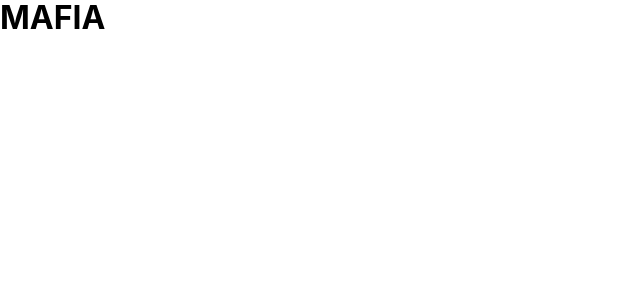
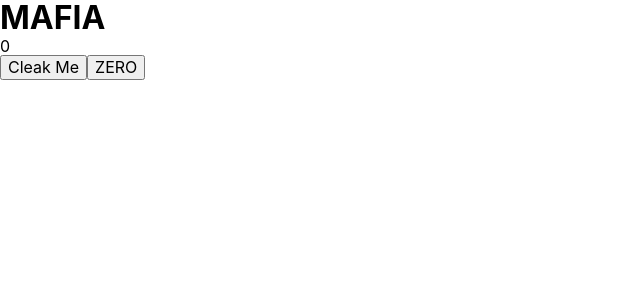
Before and after one commit to Dmitry-Gorelkin/mafia, a React (Vite) app: page / in a window 1280 px wide. Shown: the top 300 px of the page, without its empty margins (0-640 px from the left). Built offline with nearby package versions, Linux system fonts and the light colour scheme.

Commit message:
test_zustand

```diff
--- a/package.json
+++ b/package.json
@@ -13,7 +13,8 @@
     "modern-normalize": "^2.0.0",
     "react": "^18.2.0",
     "react-dom": "^18.2.0",
-    "styled-components": "^6.1.11"
+    "styled-components": "^6.1.11",
+    "zustand": "^4.5.2"
   },
   "devDependencies": {
     "@types/react": "^18.2.66",
--- a/src/components/App.jsx
+++ b/src/components/App.jsx
@@ -1,7 +1,18 @@
+import { useStore1 } from '../zustand/useStore';
+
 export const App = () => {
+  const { arrMaf, setArrMaf, setClear } = useStore1();
+
+  console.log(arrMaf);
+
   return (
     <>
       <h1>MAFIA</h1>
+
+      <p>{arrMaf}</p>
+
+      <button onClick={setArrMaf}>Cleak Me</button>
+      <button onClick={setClear}>ZERO</button>
     </>
   );
 };
--- /dev/null
+++ b/src/zustand/useStore.js
@@ -0,0 +1,15 @@
+import create from 'zustand';
+import { persist } from 'zustand/middleware';
+
+export const useStore1 = create(
+  persist(
+    set => ({
+      arrMaf: 0,
+      setArrMaf: () => set(state => ({ arrMaf: state.arrMaf + 1 })),
+      setClear: () => set({ arrMaf: 0 }),
+    }),
+    {
+      name: 'my-games', // Укажите имя ключа в Local Storage
+    }
+  )
+);
```
Also changed, not shown: 1 other file (tests, documents, lock files or other folders).
